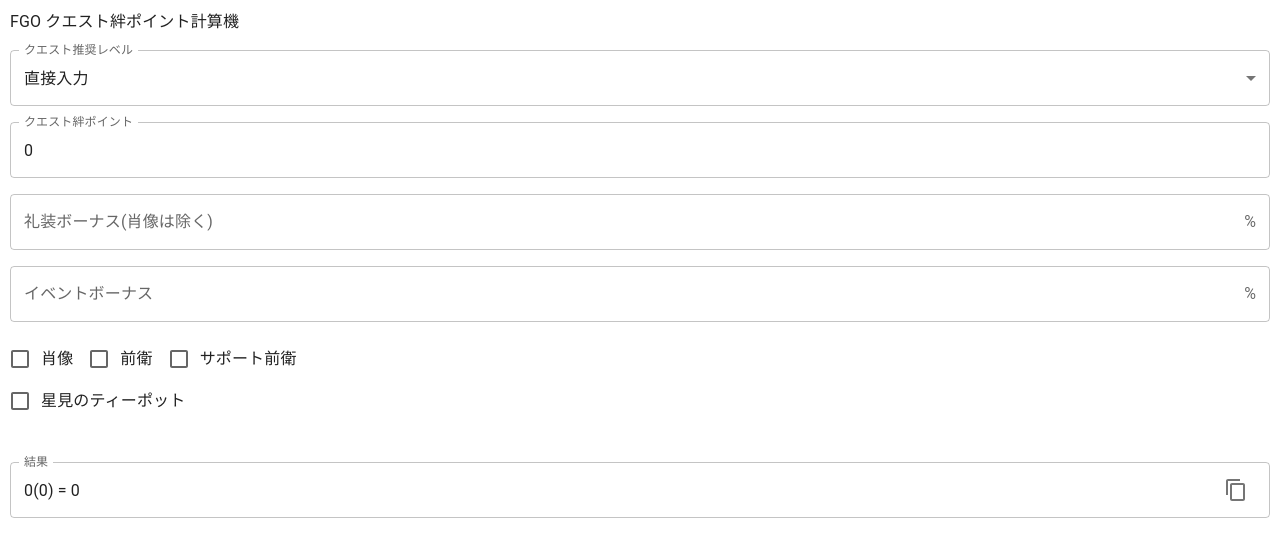
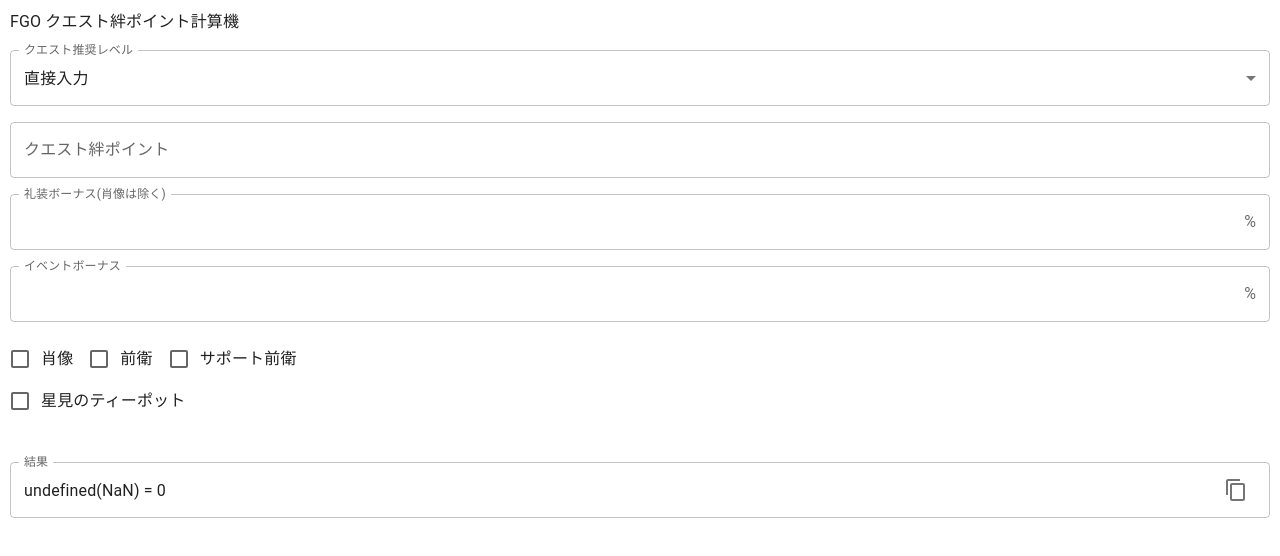
Before and after one commit to kanata3249/QuestBondCalculator, a React (Create React App) app: page / in a window 1280 px wide. Shown: the top 556 px of the page. Built offline with nearby package versions, Linux system fonts and the light colour scheme.

Commit message:
keep form values

```diff
--- a/src/QuestBondCalculator.tsx
+++ b/src/QuestBondCalculator.tsx
@@ -28,6 +28,21 @@
   "90+": 1098
 }
 
+type FormValues = {
+  questBond: number,
+  ceBonus: number,
+  eventBonus: number,
+  useCeFixedBonus: boolean,
+  isStartUpBonus: boolean,
+  isStartUpSupportBonus: boolean,
+  useTeaPot: boolean
+}
+
+const storage = {
+  formValues: () : FormValues => JSON.parse(localStorage.getItem('QuestBondCalculator/formValues') || "{}"),
+  saveFormValues: (values: FormValues) => localStorage.setItem('QuestBondCalculator/formValues', JSON.stringify(values))
+}
+
 const questLevelAndBonds : { level: string, bond: number }[] = Object.entries(questLevelAndBondTemplate).map(([level, bond]) => ({ level, bond }))
 for (let level = 90; level >= 70; level--) {
   const bond = level * 10 + 15
@@ -35,57 +50,59 @@
 }
 
 function QuestBondCalculator() {
-  const [ questLevel, setQuestLevel ] = useState(questLevelAndBonds[0].level)
-  const [ questBond, setQuestBond ] = useState(0)
-
-  const calcBondPoint = (value? : number) => {
-    const baseBond = value || questBond
+  const calcBondPoint = (formValues: FormValues) => {
     return calc(
-      baseBond,
-      parseInt((document.getElementById("ce-bonus") as HTMLInputElement)?.value || "0") / 100,
-      (document.getElementById("ce-fixed-bonus") as HTMLInputElement)?.checked,
-      parseInt((document.getElementById("event-bonus") as HTMLInputElement)?.value || "0") / 100,
-      (document.getElementById("start-up-bonus") as HTMLInputElement)?.checked,
-      (document.getElementById("start-up-support-bonus") as HTMLInputElement)?.checked,
-      (document.getElementById("tea-pot") as HTMLInputElement)?.checked,
+      formValues.questBond,
+      formValues.ceBonus,
+      formValues.useCeFixedBonus,
+      formValues.eventBonus,
+      formValues.isStartUpBonus,
+      formValues.isStartUpSupportBonus,
+      formValues.useTeaPot
     )
   }
-  const formatBondPoint = (value? : number) => {
-    const baseBond = value || questBond
-    const result = calcBondPoint(value)
+  const formatBondPoint = (formValues: FormValues) => {
+    const baseBond = formValues.questBond
+    const result = calcBondPoint(formValues)
     return `${baseBond}(${result - baseBond}) = ${result}`
   }
-  const [ bondPoint, setBondPoint ] = useState(formatBondPoint())
+
+  const [ formValues, setFormValues ] = useState(storage.formValues())
+  const questLevel = questLevelAndBonds.find((v) => v.bond === formValues.questBond)?.level || directInputKey
+  const bondPoint = formatBondPoint(formValues)
 
   const onChange = () => {
-    setBondPoint(formatBondPoint())
+    formValues.ceBonus = parseInt((document.getElementById("ce-bonus") as HTMLInputElement)?.value || "0") / 100
+    formValues.useCeFixedBonus = (document.getElementById("ce-fixed-bonus") as HTMLInputElement)?.checked
+    formValues.eventBonus = parseInt((document.getElementById("event-bonus") as HTMLInputElement)?.value || "0") / 100
+    formValues.isStartUpBonus = (document.getElementById("start-up-bonus") as HTMLInputElement)?.checked
+    formValues.isStartUpSupportBonus = (document.getElementById("start-up-support-bonus") as HTMLInputElement)?.checked
+    formValues.useTeaPot = (document.getElementById("tea-pot") as HTMLInputElement)?.checked
+    storage.saveFormValues(formValues)
+
+    setFormValues({ ...formValues})
   }
 
   const onQuestBondChanged = () => {
     const value = parseInt((document.getElementById("quest") as HTMLInputElement).value || "0")
-    setQuestBond(value)
 
-    const questLevelAndBond = questLevelAndBonds.find((v) => v.bond === value)
-    if (questLevelAndBond) {
-      setQuestLevel(questLevelAndBond.level)
-    } else {
-      setQuestLevel(directInputKey)
-    }
-    setBondPoint(formatBondPoint(value))
+    formValues.questBond = value
+    storage.saveFormValues(formValues)
+    setFormValues({ ...formValues})
   }
 
   const onQuestlevelChanged = (event: SelectChangeEvent) => {
     const value = event.target.value as string
-    setQuestLevel(value)
     if (value && value !== directInputKey) {
       const newQuestBond = questLevelAndBonds.find((v) => v.level === value)
-      setQuestBond(newQuestBond?.bond || 0)
-      setBondPoint(formatBondPoint(newQuestBond?.bond || 0))
+      formValues.questBond = newQuestBond?.bond || 0
+      storage.saveFormValues(formValues)
+      setFormValues({ ...formValues})
     }
   }
 
   const onCopyResult = () => {
-    navigator.clipboard.writeText(calcBondPoint().toString())
+    navigator.clipboard.writeText(calcBondPoint(formValues).toString())
   }
 
   return (
@@ -101,14 +118,14 @@
             })}
           </Select>
         </FormControl>
-        <TextField id="quest" label="クエスト絆ポイント" variant="outlined" type="number" inputProps={{inputMode:"numeric"}} fullWidth sx={{ mb: 2 }}  value={questBond} onChange={onQuestBondChanged} />
-        <TextField id="ce-bonus" label="礼装ボーナス(肖像は除く)" variant="outlined" type="number" inputProps={{inputMode:"numeric"}} fullWidth sx={{ mb: 2 }}  onChange={onChange} InputProps={{endAdornment: <InputAdornment position="end">%</InputAdornment>}} />
-        <TextField id="event-bonus" label="イベントボーナス" variant="outlined" type="number" inputProps={{inputMode:"numeric"}} fullWidth sx={{ mb: 2 }}  onChange={onChange} InputProps={{endAdornment: <InputAdornment position="end">%</InputAdornment>}} />
-        <FormControlLabel control={<Checkbox id="ce-fixed-bonus" />} label="肖像" onChange={onChange} />
-        <FormControlLabel control={<Checkbox id="start-up-bonus" />} label="前衛" onChange={onChange} />
-        <FormControlLabel control={<Checkbox id="start-up-support-bonus" />} label="サポート前衛" onChange={onChange} />
+        <TextField id="quest" label="クエスト絆ポイント" variant="outlined" type="number" inputProps={{inputMode:"numeric"}} fullWidth sx={{ mb: 2 }}  value={formValues.questBond} onChange={onQuestBondChanged} />
+        <TextField id="ce-bonus" label="礼装ボーナス(肖像は除く)" variant="outlined" type="number" inputProps={{inputMode:"numeric"}} fullWidth sx={{ mb: 2 }} value={formValues.ceBonus * 100} onChange={onChange} InputProps={{endAdornment: <InputAdornment position="end">%</InputAdornment>}} />
+        <TextField id="event-bonus" label="イベントボーナス" variant="outlined" type="number" inputProps={{inputMode:"numeric"}} fullWidth sx={{ mb: 2 }} value={formValues.eventBonus * 100} onChange={onChange} InputProps={{endAdornment: <InputAdornment position="end">%</InputAdornment>}} />
+        <FormControlLabel control={<Checkbox id="ce-fixed-bonus" />} label="肖像" onChange={onChange} checked={formValues.useCeFixedBonus} />
+        <FormControlLabel control={<Checkbox id="start-up-bonus" />} label="前衛" onChange={onChange} checked={formValues.isStartUpBonus}  />
+        <FormControlLabel control={<Checkbox id="start-up-support-bonus" />} label="サポート前衛" onChange={onChange} checked={formValues.isStartUpSupportBonus}  />
         <br/>
-        <FormControlLabel control={<Checkbox id="tea-pot" />} label="星見のティーポット" onChange={onChange} />
+        <FormControlLabel control={<Checkbox id="tea-pot" />} label="星見のティーポット" onChange={onChange} checked={formValues.useTeaPot}  />
       </form>
       <TextField id="result" label="結果" variant="outlined" value={bondPoint} fullWidth sx={{ mt: 5 }} InputProps={{endAdornment: <IconButton onClick={onCopyResult}><ContentCopyIcon /></IconButton> }} />
     </div>
```
